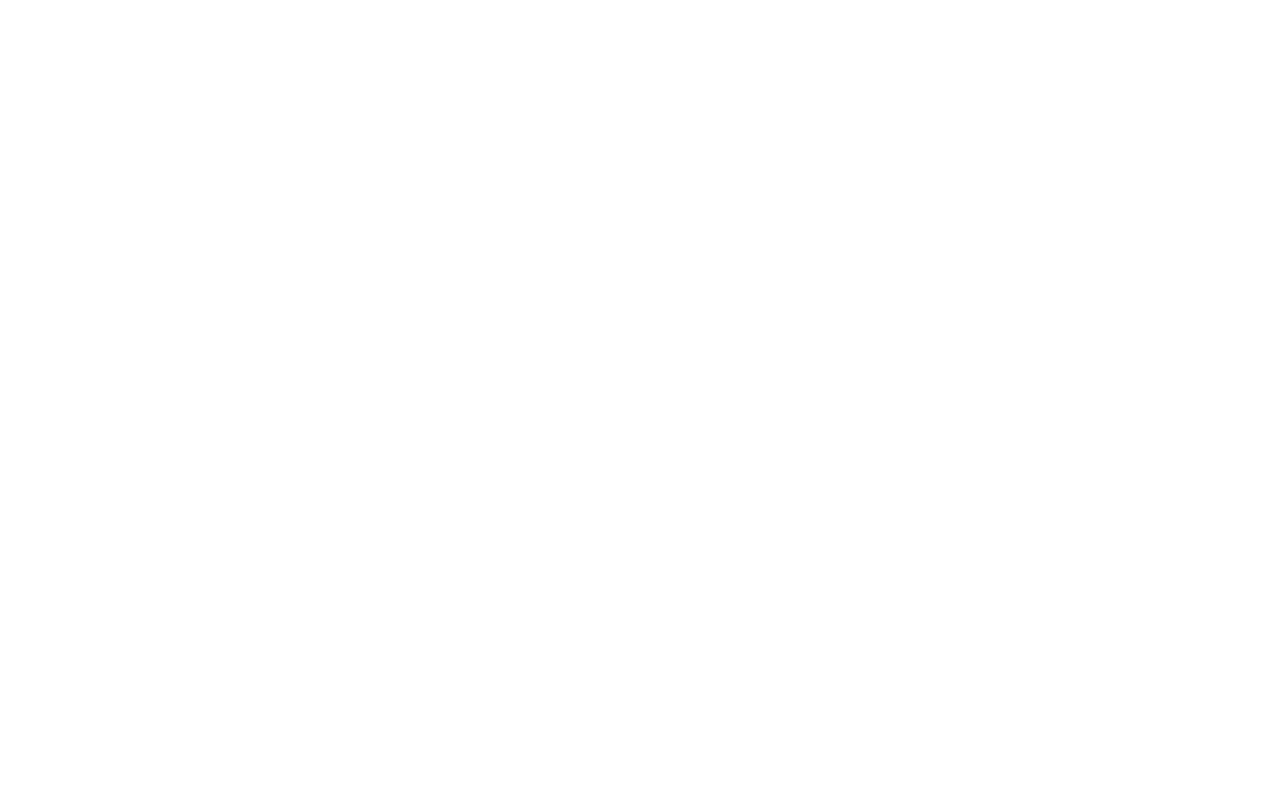
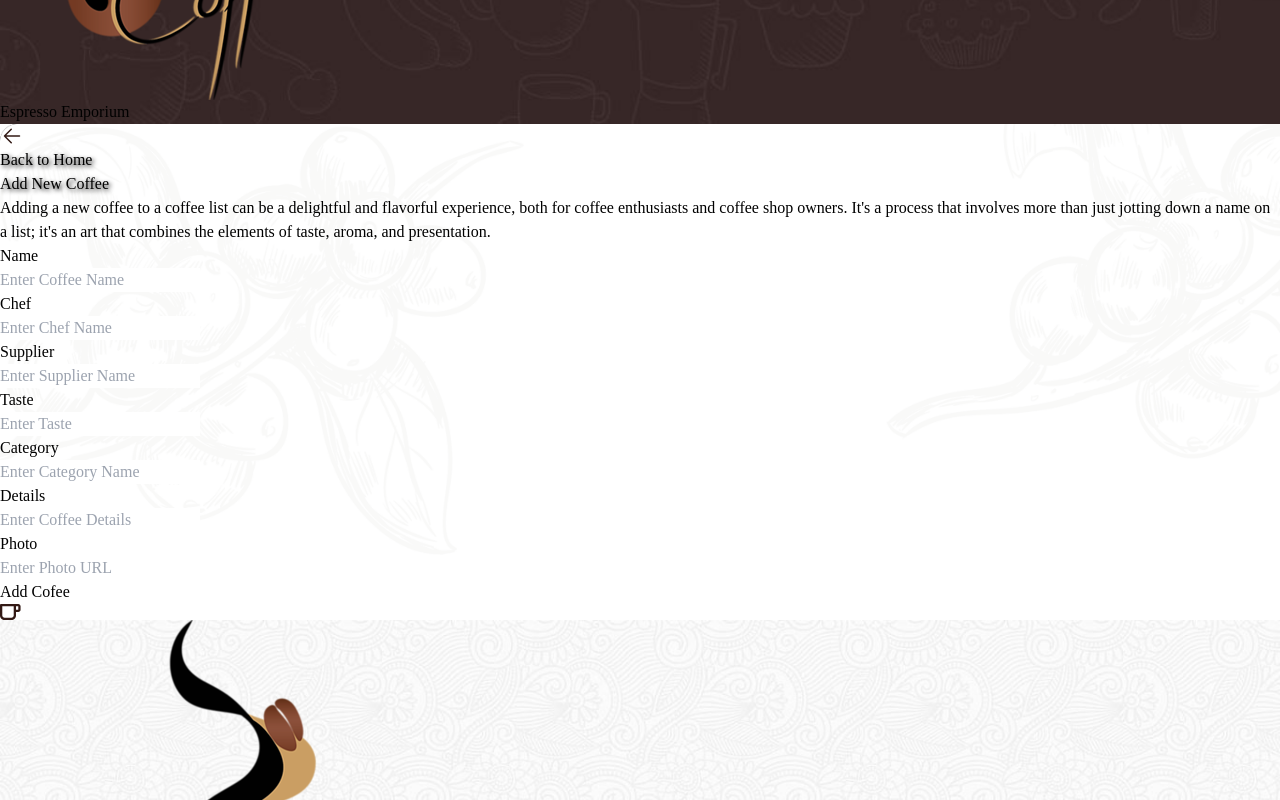
Before and after one commit to SajeedAninda/Espresso-Emporium-CRUD, a React (Vite) app in the folder coffee-client/: page /addCoffee in a window 1280 px wide. Before the commit this address had no page. Shown: the part 500-1300 px from the top of the page. Before the commit the page ends 800 px from the top, so only its background shows below. Built offline with nearby package versions, Linux system fonts and the light colour scheme; a web font is replaced by a local one.

Commit message:
Added Add Coffee section

```diff
--- a/coffee-client/src/Components/Homepage.jsx
+++ b/coffee-client/src/Components/Homepage.jsx
@@ -2,12 +2,14 @@
 import Banner from './Banner/Banner';
 import SubBanner from './SubBanner/SubBanner';
 import Insta from './Instagram/Insta';
+import Products from './Products/Products';
 
 const Homepage = () => {
     return (
         <div>
             <Banner></Banner>
             <SubBanner></SubBanner>
+            <Products></Products>
             <Insta></Insta>
         </div>
     );
--- /dev/null
+++ b/coffee-client/src/Components/Products/AddCoffee.jsx
@@ -0,0 +1,86 @@
+import React from 'react';
+import "./addcoffee.css"
+import { Link } from 'react-router-dom';
+const AddCoffee = () => {
+    return (
+        <div className='addCoffeeBg h-screen'>
+            <Link to={"/"}>
+                    <div className='flex items-center gap-2 my-6 justify-center'>
+                        <svg xmlns="http://www.w3.org/2000/svg" width="24" height="24" viewBox="0 0 24 24" fill="none">
+                            <path d="M19.5 12H4.5M4.5 12L11.25 18.75M4.5 12L11.25 5.25" stroke="#331A15" stroke-width="1.5" stroke-linecap="round" stroke-linejoin="round" />
+                        </svg>
+                        <h1 className='text-[#331A15] text-2xl' style={{ textShadow: '2px 2px 4px rgba(0, 0, 0, 0.9)' }}>Back to Home</h1>
+                    </div>
+                </Link>
+            <div className='w-[85%] mx-auto bg-[#F4F3F0] py-8'>
+                <div className='text-center space-y-3'>
+                    <h1 className='text-[#331A15] text-4xl' style={{ textShadow: '2px 2px 4px rgba(0, 0, 0, 0.9)' }}>Add New Coffee</h1>
+                    <p className='w-[50%] text-lg mx-auto'>
+                        Adding a new coffee to a coffee list can be a delightful and flavorful experience, both for coffee enthusiasts and coffee shop owners. It's a process that involves more than just jotting down a name on a list; it's an art that combines the elements of taste, aroma, and presentation.
+                    </p>
+                </div>
+
+
+                <form>
+                    <div className=' px-16'>
+                        <div className='w-full flex gap-6 justify-between my-4'>
+                            <div className='flex-1'>
+                                <label className='text-left text-2xl' htmlFor="name">Name</label> <br />
+                                <input className='w-full p-2 rounded-md' type="text" placeholder='Enter Coffee Name' name='name' />
+                            </div>
+                            <div className='flex-1'>
+                                <label className='text-left text-2xl' htmlFor="name">Chef</label> <br />
+                                <input className='w-full p-2 rounded-md' type="text" placeholder='Enter Chef Name' name='chef' />
+                            </div>
+                        </div>
+
+
+
+                        <div className='w-full flex gap-6 justify-between my-4'>
+                            <div className='flex-1'>
+                                <label className='text-left text-2xl' htmlFor="Supplier">Supplier</label> <br />
+                                <input className='w-full p-2 rounded-md' type="text" placeholder='Enter Supplier Name' name='supplier' />
+                            </div>
+                            <div className='flex-1'>
+                                <label className='text-left text-2xl' htmlFor="Taste">Taste</label> <br />
+                                <input className='w-full p-2 rounded-md' type="text" placeholder='Enter Taste' name='taste' />
+                            </div>
+                        </div>
+
+
+                        <div className='w-full flex gap-6 justify-between my-4'>
+                            <div className='flex-1'>
+                                <label className='text-left text-2xl' htmlFor="Category">Category</label> <br />
+                                <input className='w-full p-2 rounded-md' type="text" placeholder='Enter Category Name' name='category' />
+                            </div>
+                            <div className='flex-1'>
+                                <label className='text-left text-2xl' htmlFor="Details">Details</label> <br />
+                                <input className='w-full p-2 rounded-md' type="text" placeholder='Enter Coffee Details' name='details' />
+                            </div>
+                        </div>
+
+
+                        <div className='w-full flex gap-6 justify-between my-4'>
+                            <div className='flex-1'>
+                                <label className='text-left text-2xl' htmlFor="Photo">Photo</label> <br />
+                                <input className='w-full p-2 rounded-md' type="text" placeholder='Enter Photo URL' name='photo' />
+                            </div>
+                        </div>
+
+
+                        <div className='w-full flex gap-6 justify-between my-4'>
+                            <button type='submit' className='text-[#242222] text-center flex items-center justify-center gap-2 bg-[#E3B577] w-full py-2 text-lg border-2 border-[#242222] rounded-lg'>
+                                <p>Add Cofee</p>
+                                <svg xmlns="http://www.w3.org/2000/svg" width="21" height="16" viewBox="0 0 21 16" fill="none">
+                                    <path d="M13.7143 11.4286V2.28571H2.28571V11.4286C2.28571 12.0348 2.52653 12.6162 2.95518 13.0448C3.38384 13.4735 3.96522 13.7143 4.57143 13.7143H11.4286C12.0348 13.7143 12.6162 13.4735 13.0448 13.0448C13.4735 12.6162 13.7143 12.0348 13.7143 11.4286ZM1.14286 0H18.2857C18.8919 0 19.4733 0.240816 19.902 0.66947C20.3306 1.09812 20.5714 1.67951 20.5714 2.28571V5.71429C20.5714 6.3205 20.3306 6.90188 19.902 7.33053C19.4733 7.75918 18.8919 8 18.2857 8H16V11.4286C16 12.641 15.5184 13.8038 14.6611 14.6611C13.8037 15.5184 12.641 16 11.4286 16H4.57143C3.35901 16 2.19625 15.5184 1.33894 14.6611C0.481631 13.8038 0 12.641 0 11.4286V1.14286C0 0.839753 0.120408 0.549062 0.334735 0.334735C0.549063 0.120408 0.839752 0 1.14286 0ZM16 2.28571V5.71429H18.2857V2.28571H16Z" fill="#331A15" />
+                                </svg>
+                            </button>
+                        </div>
+                    </div>
+                </form>
+            </div>
+        </div>
+    );
+};
+
+export default AddCoffee;
--- /dev/null
+++ b/coffee-client/src/Components/Products/Products.jsx
@@ -0,0 +1,25 @@
+import React from 'react';
+import { Link } from 'react-router-dom';
+
+const Products = () => {
+    return (
+        <div className='py-12'>
+            <div className='flex flex-col items-center justify-center space-y-4'>
+                <h5 className='text-[#1B1A1A] text-lg'>--Sip & Savor--</h5>
+                <h1 className='text-[#331A15] text-4xl' style={{ textShadow: '2px 2px 4px rgba(0, 0, 0, 0.9)' }}>
+                    Our Popular Products
+                </h1>
+                <Link to={"/addCoffee"}>
+                    <button className='text-[#242222] flex items-center gap-2 bg-[#E3B577] px-6 py-2 text-lg border-2 border-[#242222] rounded-lg'>
+                        <p>Add Cofee</p>
+                        <svg xmlns="http://www.w3.org/2000/svg" width="21" height="16" viewBox="0 0 21 16" fill="none">
+                            <path d="M13.7143 11.4286V2.28571H2.28571V11.4286C2.28571 12.0348 2.52653 12.6162 2.95518 13.0448C3.38384 13.4735 3.96522 13.7143 4.57143 13.7143H11.4286C12.0348 13.7143 12.6162 13.4735 13.0448 13.0448C13.4735 12.6162 13.7143 12.0348 13.7143 11.4286ZM1.14286 0H18.2857C18.8919 0 19.4733 0.240816 19.902 0.66947C20.3306 1.09812 20.5714 1.67951 20.5714 2.28571V5.71429C20.5714 6.3205 20.3306 6.90188 19.902 7.33053C19.4733 7.75918 18.8919 8 18.2857 8H16V11.4286C16 12.641 15.5184 13.8038 14.6611 14.6611C13.8037 15.5184 12.641 16 11.4286 16H4.57143C3.35901 16 2.19625 15.5184 1.33894 14.6611C0.481631 13.8038 0 12.641 0 11.4286V1.14286C0 0.839753 0.120408 0.549062 0.334735 0.334735C0.549063 0.120408 0.839752 0 1.14286 0ZM16 2.28571V5.71429H18.2857V2.28571H16Z" fill="#331A15" />
+                        </svg>
+                    </button>
+                </Link>
+            </div>
+        </div>
+    );
+};
+
+export default Products;
--- /dev/null
+++ b/coffee-client/src/Components/Products/addcoffee.css
@@ -0,0 +1,5 @@
+.addCoffeeBg{
+    background-image: url('../../assets/more/11.png');
+    background-size: cover;
+    background-repeat: no-repeat;
+}
--- a/coffee-client/src/main.jsx
+++ b/coffee-client/src/main.jsx
@@ -4,6 +4,7 @@
 import './index.css'
 import { createBrowserRouter, RouterProvider } from "react-router-dom";
 import Homepage from './Components/Homepage.jsx';
+import AddCoffee from './Components/Products/AddCoffee.jsx';
 
 const router = createBrowserRouter([
   {
@@ -14,6 +15,10 @@
         path: "/",
         element: <Homepage></Homepage>,
       },
+      {
+        path: "/addCoffee",
+        element: <AddCoffee></AddCoffee>,
+      },
     ],
   },
 ]);
```
Also changed, not shown: coffee-client/src/assets/more/11.png.
